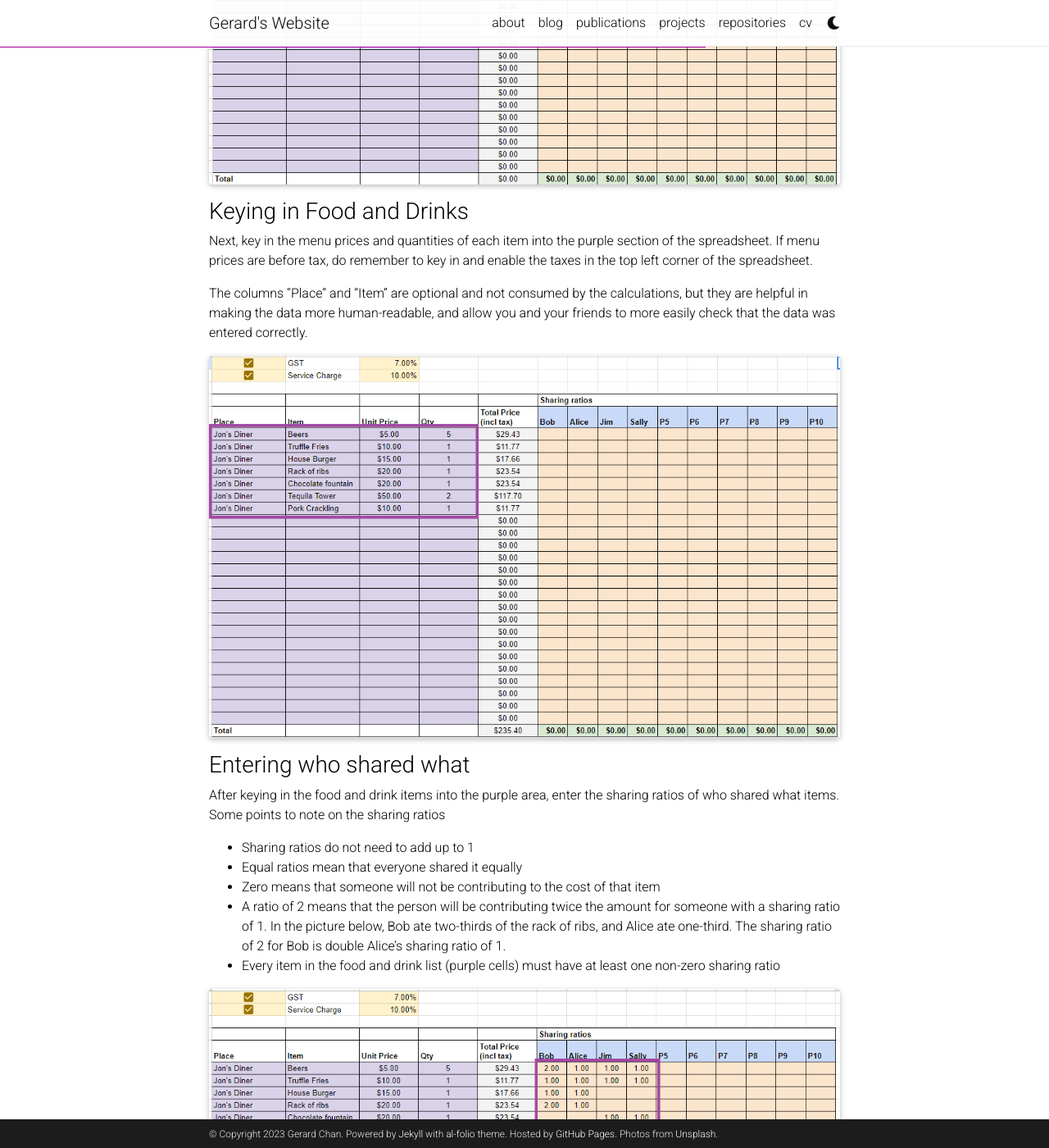
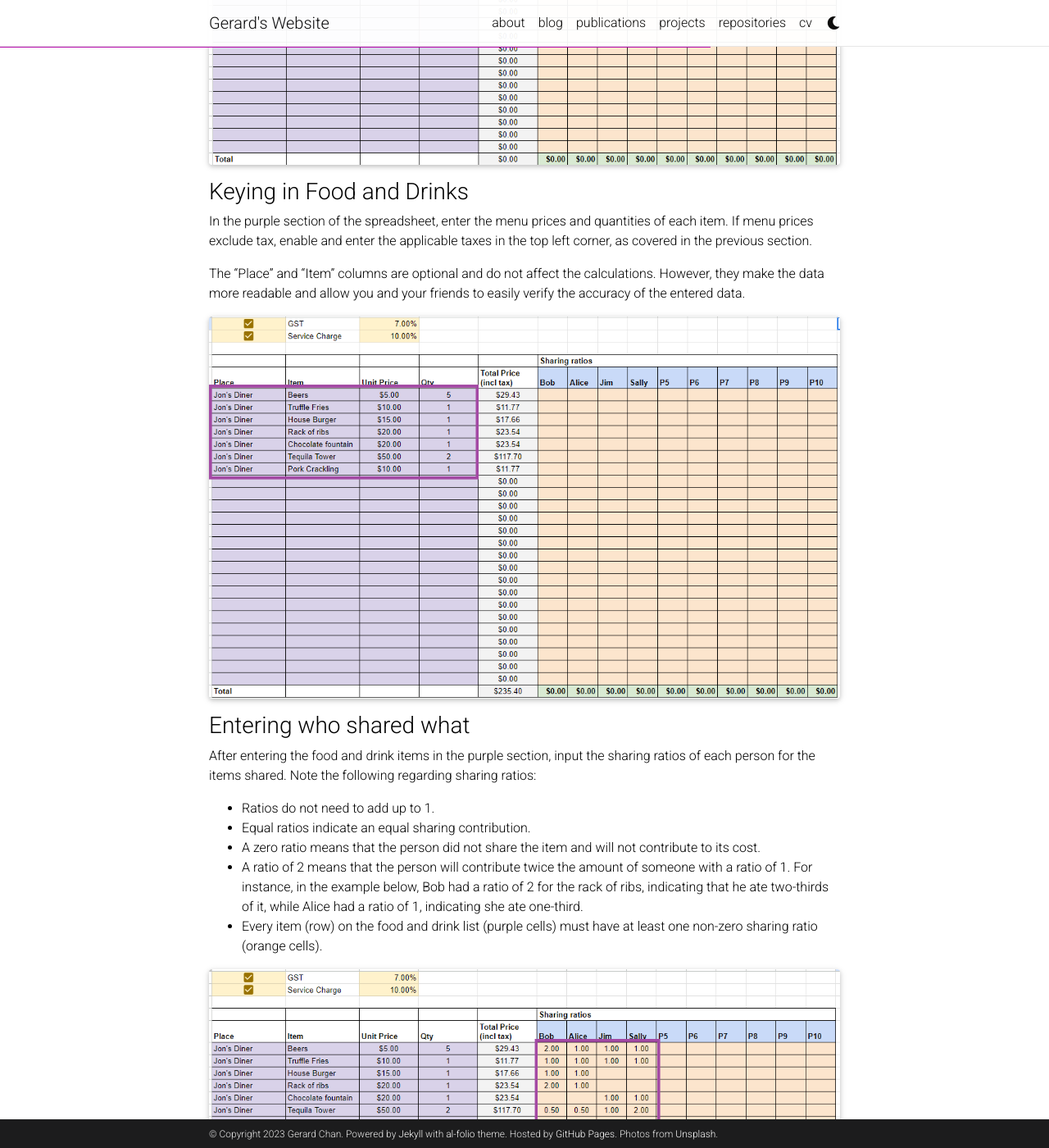
Before and after one commit to Ninjalemur/ninjalemur.github.io, a Jekyll site: the page built from _projects/food_sharing_template.md, in a window 1280 px wide and 1400 px high, scrolled down 2142 px. Shown: the whole window at 82% size. Built offline with Jekyll 4.4.1, drawn with Linux system fonts in a browser that asks for light colours; full-size pictures stand in for the smaller copies a plugin makes; comment, search, counter and statistics services are not loaded; a style sheet for code colours, icons or effects is not loaded; some of the changed text lies outside the part shown.

Commit message:
edited copy

```diff
--- a/_projects/food_sharing_template.md
+++ b/_projects/food_sharing_template.md
@@ -26,7 +26,7 @@ This spreadsheet allows a quick and easy way to split the cost of meals with fri
 Once you have opened the public copy of the Food Sharing Template, go to "File" > "Make a copy" to make a copy for yourself. I usually create a new copy for each meal to be split, so that records of old meals are available if anyone asks to double check the numbers.
 
 ### Configuring taxes
-In the top left corner of the sheet, do key in the percentage amounts of the applicable taxes, and check the box if that tax is relevant to this bill. These taxes will be added to the prices that we will key in later. If taxes are not applicable, or already included in pricing, do uncheck the boxes here so as not to incorrectly apply these tax rates.
+Enter the applicable tax percentages in the top left corner of the sheet and check the relevant box. The taxes will be added to the prices entered later. If taxes are not applicable or already included in the pricing, uncheck the boxes to avoid applying the tax rates incorrectly.
 
 {% include figure.html path="assets/img/food_share/food_sharing_template-taxes.png" class="img-fluid rounded z-depth-1" zoomable=true %}
 
@@ -36,24 +36,25 @@ Enter the names of the people sharing the bill in the blue cells at the top of t
 {% include figure.html path="assets/img/food_share/food_sharing_template-enter_names.png" class="img-fluid rounded z-depth-1" zoomable=true %}
 
 ### Keying in Food and Drinks
-Next, key in the menu prices and quantities of each item into the purple section of the spreadsheet. If menu prices are before tax, do remember to key in and enable the taxes in the top left corner of the spreadsheet.
+In the purple section of the spreadsheet, enter the menu prices and quantities of each item. If menu prices exclude tax, enable and enter the applicable taxes in the top left corner, as covered in the previous section.
 
-The columns "Place" and "Item" are optional and not consumed by the calculations, but they are helpful in making the data more human-readable, and allow you and your friends to more easily check that the data was entered correctly.
+The "Place" and "Item" columns are optional and do not affect the calculations. However, they make the data more readable and allow you and your friends to easily verify the accuracy of the entered data.
 
 {% include figure.html path="assets/img/food_share/food_sharing_template-food_drinks.png" class="img-fluid rounded z-depth-1" zoomable=true %}
 
 ### Entering who shared what
-After keying in the food and drink items into the purple area, enter the sharing ratios of who shared what items. Some points to note on the sharing ratios
-- Sharing ratios do not need to add up to 1
-- Equal ratios mean that everyone shared it equally
-- Zero means that someone will not be contributing to the cost of that item
-- A ratio of 2 means that the person will be contributing twice the amount for someone with a sharing ratio of 1. In the picture below, Bob ate two-thirds of the rack of ribs, and Alice ate one-third. The sharing ratio of 2 for Bob is double Alice's sharing ratio of 1.
-- Every item in the food and drink list (purple cells) must have at least one non-zero sharing ratio
+After entering the food and drink items in the purple section, input the sharing ratios of each person for the items shared. Note the following regarding sharing ratios:
+
+- Ratios do not need to add up to 1.
+- Equal ratios indicate an equal sharing contribution.
+- A zero ratio means that the person did not share the item and will not contribute to its cost.
+- A ratio of 2 means that the person will contribute twice the amount of someone with a ratio of 1. For instance, in the example below, Bob had a ratio of 2 for the rack of ribs, indicating that he ate two-thirds of it, while Alice had a ratio of 1, indicating she ate one-third.
+- Every item (row) on the food and drink list (purple cells) must have at least one non-zero sharing ratio (orange cells).
 
 {% include figure.html path="assets/img/food_share/food_sharing_template-sharing_ratio.png" class="img-fluid rounded z-depth-1" zoomable=true %}
 
 ### Total Cost per person
-Once the food and drink prices, and the sharing ratios have been keyed in, total costs per person are computed and displayed in the green cells at the bottom of the sheet.
+The green cells at the bottom of the sheet display the computed total costs per person after the food and drink prices and sharing ratios have been entered.
 
 {% include figure.html path="assets/img/food_share/food_sharing_template-total_cost.png" class="img-fluid rounded z-depth-1" zoomable=true %}
 
```
